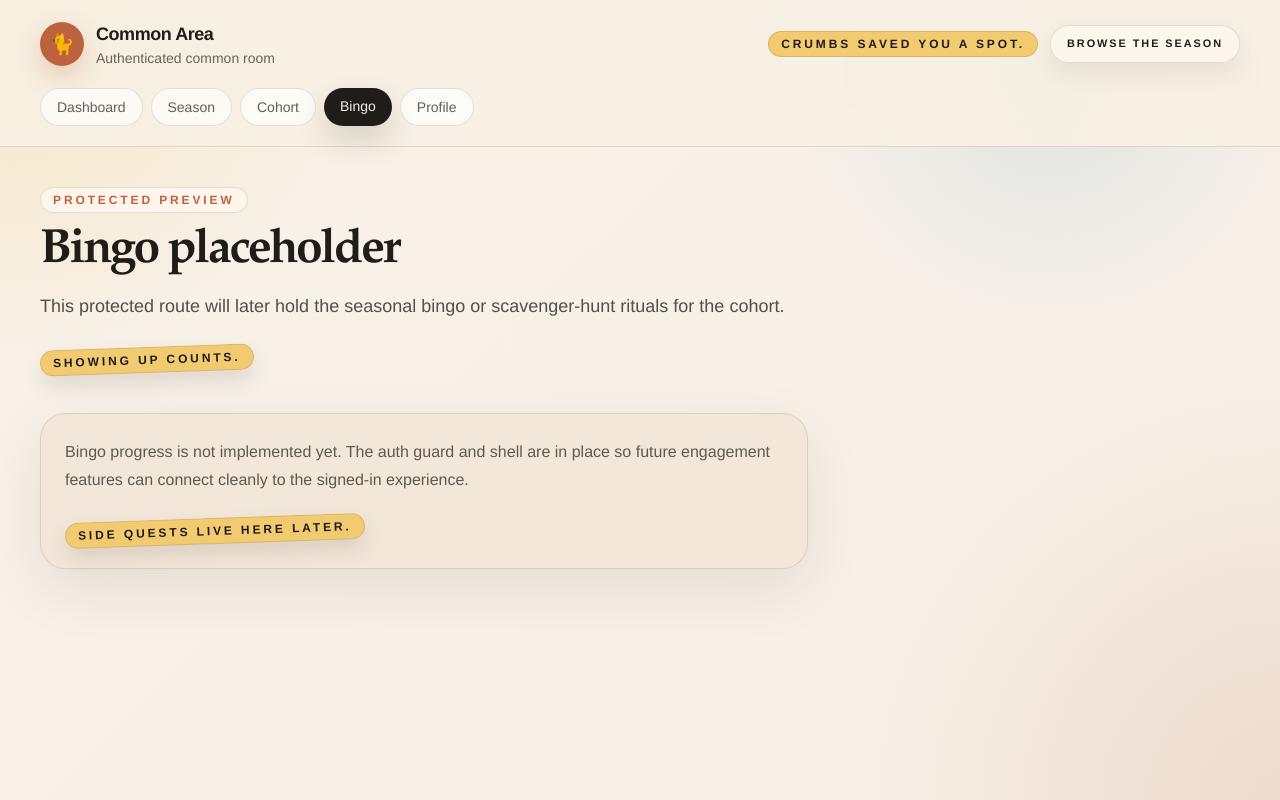
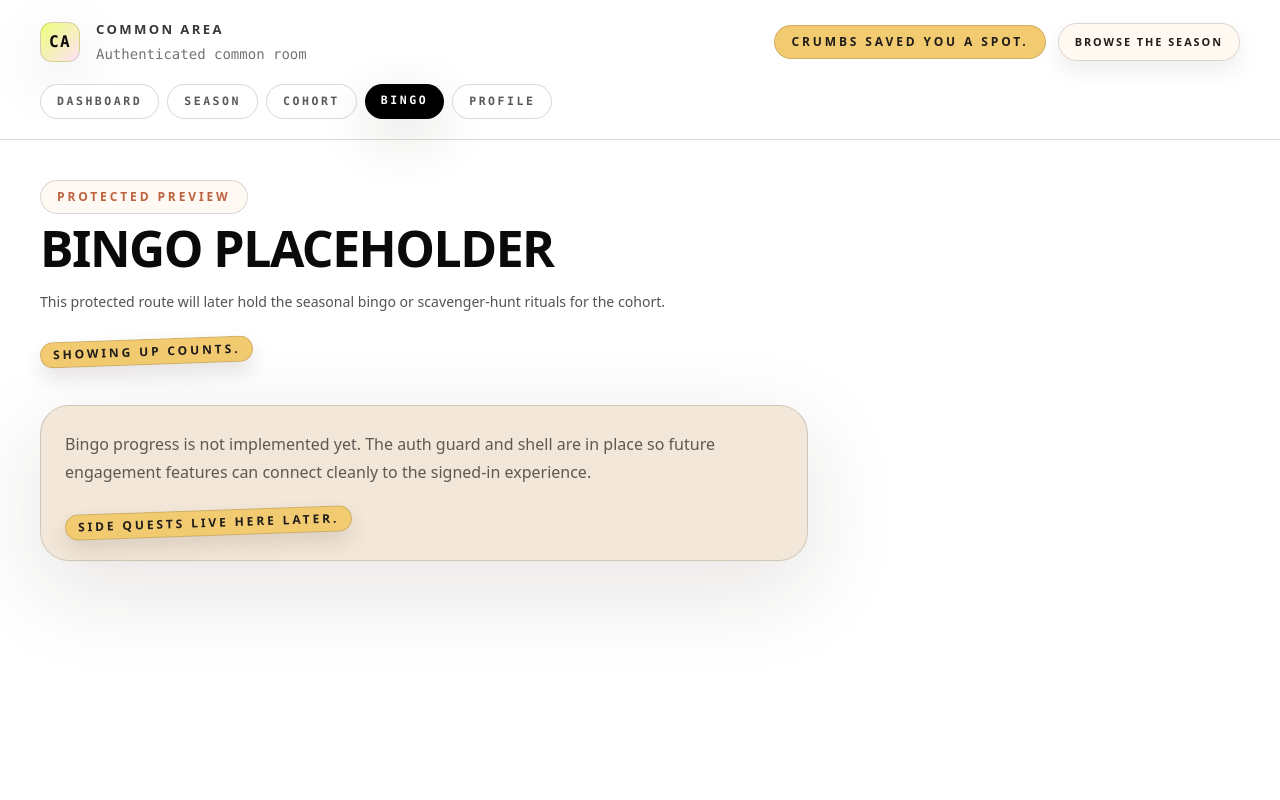
Before and after one commit to ggracelu/common-area, a Next.js app: page /bingo in a window 1280 px wide. Built offline with nearby package versions, Linux system fonts and the light colour scheme.

Commit message:
Promote v16 aesthetic across site
Use the v16 landing as the main homepage and map v16 tokens onto existing design variables so shared UI primitives match the new look across auth and app pages.

Made-with: Cursor

```diff
--- a/app/page.tsx
+++ b/app/page.tsx
@@ -1,36 +1,6 @@
 import { headers } from "next/headers";
-import { ActivityGrid } from "@/components/site/ActivityGrid";
-import { CrumbsSection } from "@/components/site/CrumbsSection";
-import { DepositSection } from "@/components/site/DepositSection";
-import { FAQ } from "@/components/site/FAQ";
-import { Footer } from "@/components/site/Footer";
-import { Header } from "@/components/site/Header";
-import { Hero } from "@/components/site/Hero";
-import { HowItWorks } from "@/components/site/HowItWorks";
 import { LandingExplorationGallery } from "@/components/site/LandingExplorationGallery";
-import { SeasonPreview } from "@/components/site/SeasonPreview";
-import { SocialProof } from "@/components/site/SocialProof";
-import { WhyCohorts } from "@/components/site/WhyCohorts";
-
-function MarketingLanding() {
-  return (
-    <>
-      <Header />
-      <main>
-        <Hero />
-        <HowItWorks />
-        <SeasonPreview />
-        <WhyCohorts />
-        <ActivityGrid />
-        <SocialProof />
-        <CrumbsSection />
-        <DepositSection />
-        <FAQ />
-      </main>
-      <Footer />
-    </>
-  );
-}
+import { V16CampusCrumbsSite } from "@/components/site/explorations/V16CampusCrumbs";
 
 export default async function Home() {
   const host = (await headers()).get("host") ?? "";
@@ -39,5 +9,5 @@ export default async function Home() {
     return <LandingExplorationGallery />;
   }
 
-  return <MarketingLanding />;
+  return <V16CampusCrumbsSite />;
 }
--- a/components/app/AppHeader.tsx
+++ b/components/app/AppHeader.tsx
@@ -6,21 +6,25 @@ import { Button } from "@/components/ui/Button";
 
 export function AppHeader() {
   return (
-    <header className="border-b border-black/8 bg-[color:rgba(247,240,228,0.86)] backdrop-blur-xl">
-      <div className="mx-auto flex max-w-7xl flex-col gap-5 px-6 py-5 sm:px-8 lg:px-10">
+    <header className="sticky top-0 z-20 border-b border-black/10 bg-white/82 backdrop-blur-xl">
+      <div className="mx-auto flex max-w-[1520px] flex-col gap-5 px-5 py-5 md:px-10">
         <div className="flex items-center justify-between gap-4">
-          <Link href="/" className="flex items-center gap-3 text-[var(--color-foreground)]">
-            <span className="inline-flex h-11 w-11 items-center justify-center rounded-full bg-[var(--color-accent)] text-xl shadow-[0_10px_25px_rgba(191,90,54,0.25)]">
-              🐈
+          <Link href="/" className="flex items-center gap-4">
+            <span className="v16-mark" aria-hidden="true">
+              CA
             </span>
             <div>
-              <p className="text-lg font-semibold tracking-tight">Common Area</p>
-              <p className="text-sm text-[color:rgba(37,34,30,0.68)]">Authenticated common room</p>
+              <p className="v16-topline">Common Area</p>
+              <p className="mt-1 text-sm text-black/55" style={{ fontFamily: "var(--v16-mono)" }}>
+                Authenticated common room
+              </p>
             </div>
           </Link>
 
           <div className="flex items-center gap-3">
-            <Badge variant="butter" className="hidden sm:inline-flex">Crumbs saved you a spot.</Badge>
+            <Badge variant="butter" className="hidden sm:inline-flex rounded-full px-4 py-2 font-[var(--v16-mono)]">
+              Crumbs saved you a spot.
+            </Badge>
             <Button href="/season" variant="secondary" size="sm" className="hidden sm:inline-flex">
               Browse the season
             </Button>
--- a/components/app/AppNav.tsx
+++ b/components/app/AppNav.tsx
@@ -26,11 +26,12 @@ export function AppNav() {
             key={link.href}
             href={link.href}
             prefetch={false}
-            className={`rounded-[var(--radius-button)] px-4 py-2 text-sm font-medium transition-colors ${
+            className={`rounded-full px-4 py-2 text-[0.72rem] font-black uppercase tracking-[0.22em] transition-colors ${
               isActive
-                ? "bg-[var(--color-foreground)] text-[var(--color-background)] shadow-[var(--shadow-button)]"
-                : "border border-[var(--color-line)] bg-white/65 text-[color:rgba(37,34,30,0.72)] hover:bg-white/85 hover:text-[var(--color-foreground)]"
+                ? "bg-black text-white shadow-[0_18px_55px_rgba(52,36,24,0.14)]"
+                : "border border-black/15 bg-white/70 text-black/65 hover:bg-white hover:text-black"
             }`}
+            style={{ fontFamily: "var(--v16-mono)" }}
           >
             {link.label}
           </Link>
--- a/components/app/AppShell.tsx
+++ b/components/app/AppShell.tsx
@@ -2,6 +2,7 @@ import type { ReactNode } from "react";
 import { AppHeader } from "@/components/app/AppHeader";
 import { Badge } from "@/components/ui/Badge";
 import { Sticker } from "@/components/ui/Sticker";
+import { V16Theme } from "@/components/site/V16Theme";
 
 type AppShellProps = {
   title: string;
@@ -11,21 +12,21 @@ type AppShellProps = {
 
 export function AppShell({ title, description, children }: AppShellProps) {
   return (
-    <>
+    <V16Theme className="min-h-screen">
       <AppHeader />
-      <main className="flex-1 px-6 py-10 sm:px-8 lg:px-10">
-        <div className="mx-auto max-w-7xl">
+      <main className="flex-1 px-5 py-10 md:px-10">
+        <div className="mx-auto max-w-[1520px]">
           <div className="max-w-3xl">
-            <Badge variant="neutral">Protected preview</Badge>
-            <h1 className="display-heading mt-4 text-4xl font-semibold sm:text-5xl">{title}</h1>
-            <p className="editorial-subhead mt-4">
-              {description}
-            </p>
+            <Badge variant="neutral" className="rounded-full px-4 py-2 font-[var(--v16-mono)]">
+              Protected preview
+            </Badge>
+            <h1 className="v16-h2 mt-5">{title}</h1>
+            <p className="v16-small mt-4">{description}</p>
             <Sticker className="mt-6">Showing up counts.</Sticker>
           </div>
           <div className="mt-10">{children}</div>
         </div>
       </main>
-    </>
+    </V16Theme>
   );
 }
--- a/components/site/AuthShell.tsx
+++ b/components/site/AuthShell.tsx
@@ -4,6 +4,7 @@ import { Badge } from "@/components/ui/Badge";
 import { Card } from "@/components/ui/Card";
 import { Polaroid } from "@/components/ui/Polaroid";
 import { Sticker } from "@/components/ui/Sticker";
+import { V16Theme } from "@/components/site/V16Theme";
 
 type AuthShellProps = {
   title: string;
@@ -13,26 +14,28 @@ type AuthShellProps = {
 
 export function AuthShell({ title, description, children }: AuthShellProps) {
   return (
+    <V16Theme className="min-h-screen">
       <main className="flex min-h-screen items-center justify-center px-6 py-16 sm:px-8">
         <div className="grid w-full max-w-6xl gap-8 lg:grid-cols-[0.9fr_1.1fr] lg:items-center">
           <section className="max-w-xl">
-          <Link href="/" className="inline-flex items-center gap-3 text-[var(--color-foreground)]">
-            <span className="inline-flex h-12 w-12 items-center justify-center rounded-full bg-[var(--color-accent)] text-xl shadow-[0_10px_25px_rgba(191,90,54,0.25)]">
-              🐈
+            <Link href="/" className="inline-flex items-center gap-4">
+              <span className="v16-mark" aria-hidden="true">
+                CA
               </span>
-            <span className="text-xl font-semibold tracking-tight">Common Area</span>
+              <span className="v16-topline">Common Area</span>
             </Link>
-          <Badge variant="sky" className="mt-8">Chicago season access</Badge>
-          <h1 className="display-heading mt-5 text-5xl font-semibold sm:text-6xl">
-            {title}
-          </h1>
-          <p className="editorial-subhead mt-5">
-            {description}
-          </p>
+            <Badge variant="sky" className="mt-8 rounded-full px-4 py-2 font-[var(--v16-mono)]">
+              Chicago season access
+            </Badge>
+            <h1 className="v16-h2 mt-5">{title}</h1>
+            <p className="v16-small mt-5">{description}</p>
             <Sticker className="mt-8">Your spot is still here.</Sticker>
             <div className="mt-8 grid gap-4 sm:grid-cols-2">
               <Polaroid title="Common room note" caption="Someone else is also nervous." tilt="left">
-              <div aria-hidden="true" className="flex min-h-[8rem] items-end justify-between bg-[linear-gradient(180deg,rgba(191,212,223,0.84),rgba(246,239,230,0.92))] p-4 text-4xl">
+                <div
+                  aria-hidden="true"
+                  className="flex min-h-[8rem] items-end justify-between rounded-2xl border border-black/10 bg-[linear-gradient(135deg,rgba(233,255,107,0.22),rgba(26,92,255,0.12),rgba(255,47,184,0.08),rgba(255,255,255,0.92))] p-4 text-4xl"
+                >
                   <span>🛋️</span>
                   <span>🐈</span>
                 </div>
@@ -46,10 +49,9 @@ export function AuthShell({ title, description, children }: AuthShellProps) {
             </div>
           </section>
 
-        <section className="paper-surface rounded-[2rem] p-4 sm:p-6">
-          {children}
-        </section>
+          <section className="paper-surface rounded-[2rem] p-4 sm:p-6">{children}</section>
         </div>
       </main>
+    </V16Theme>
   );
 }
--- /dev/null
+++ b/components/site/V16Theme.tsx
@@ -0,0 +1,51 @@
+import type { ReactNode } from "react";
+
+type CSSVars = React.CSSProperties & Record<`--${string}`, string>;
+
+const v16Vars: CSSVars = {
+  "--v16-ink": "#0a0a0a",
+  "--v16-paper": "#ffffff",
+  "--v16-off": "#f7f7f7",
+  "--v16-lime": "#E9FF6B",
+  "--v16-red": "#FF3B2E",
+  "--v16-blue": "#1A5CFF",
+  "--v16-gold": "#FFB800",
+  "--v16-magenta": "#FF2FB8",
+  "--v16-display":
+    'system-ui,-apple-system,"Segoe UI",Helvetica,Arial,"Arial Black",sans-serif',
+  "--v16-body": 'system-ui,-apple-system,"Segoe UI",Helvetica,Arial,sans-serif',
+  "--v16-mono":
+    '"Lucida Console","Courier New","SFMono-Regular","SF Mono",Consolas,"Liberation Mono",monospace',
+
+  /* Map existing app design tokens to v16 so primitives inherit the look. */
+  "--background": "var(--v16-paper)",
+  "--foreground": "var(--v16-ink)",
+  "--paper": "var(--v16-paper)",
+  "--paper-strong": "color-mix(in srgb, var(--v16-paper) 82%, var(--v16-lime) 18%)",
+  "--panel": "color-mix(in srgb, var(--v16-paper) 88%, black 12%)",
+  "--accent": "var(--v16-blue)",
+  "--accent-dark": "color-mix(in srgb, var(--v16-blue) 78%, black 22%)",
+  "--accent-soft": "color-mix(in srgb, var(--v16-magenta) 22%, var(--v16-paper) 78%)",
+  "--butter": "var(--v16-lime)",
+  "--moss": "color-mix(in srgb, var(--v16-ink) 58%, var(--v16-blue) 42%)",
+  "--sky": "color-mix(in srgb, var(--v16-blue) 26%, var(--v16-paper) 74%)",
+  "--line": "rgba(0,0,0,0.14)",
+  "--shadow": "rgba(52,36,24,0.16)",
+  "--font-display": "var(--v16-display)",
+  "--font-sans": "var(--v16-body)",
+  "--font-mono": "var(--v16-mono)",
+  "--radius-button": "999px",
+  "--radius-card": "1.8rem",
+  "--radius-sticker": "999px",
+  "--shadow-card": "0 28px 95px rgba(52, 36, 24, 0.12)",
+  "--shadow-polaroid": "0 28px 95px rgba(52, 36, 24, 0.16)",
+  "--shadow-button": "0 22px 70px rgba(52, 36, 24, 0.16)",
+};
+
+export function V16Theme({ children, className = "" }: { children: ReactNode; className?: string }) {
+  return (
+    <div className={`v16-root ${className}`} style={v16Vars}>
+      {children}
+    </div>
+  );
+}
```
Lines whose indentation alone changed are shown as unchanged.
